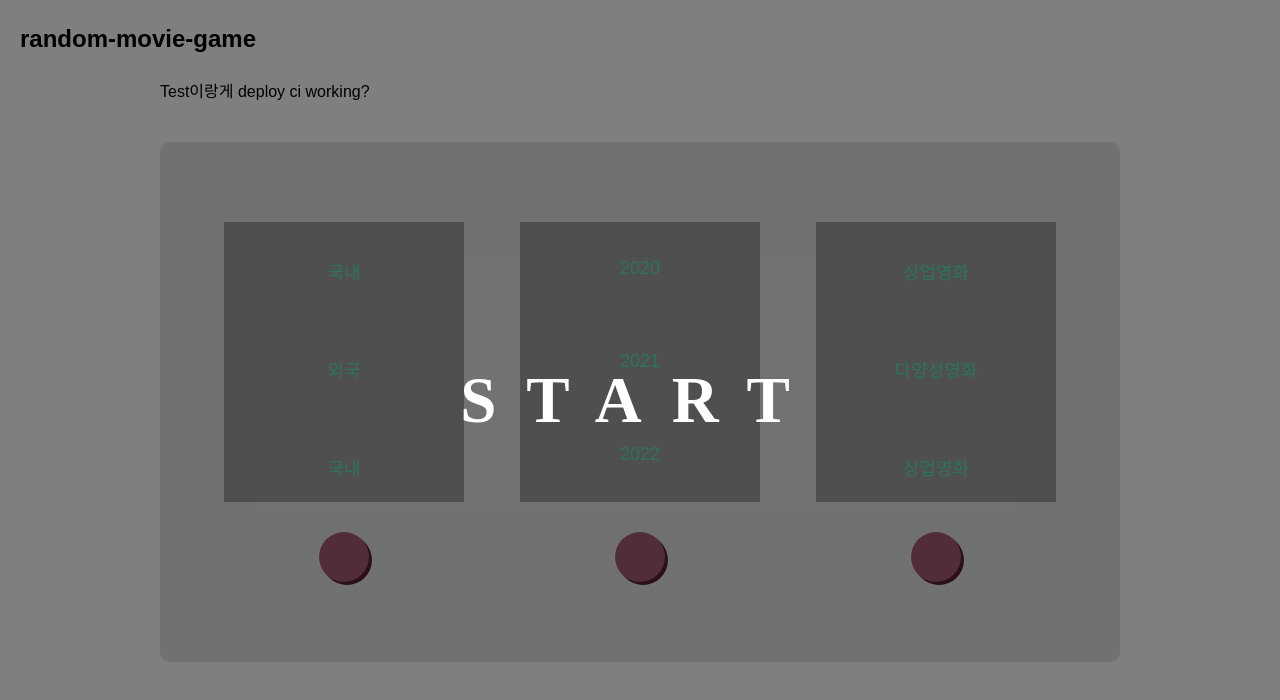
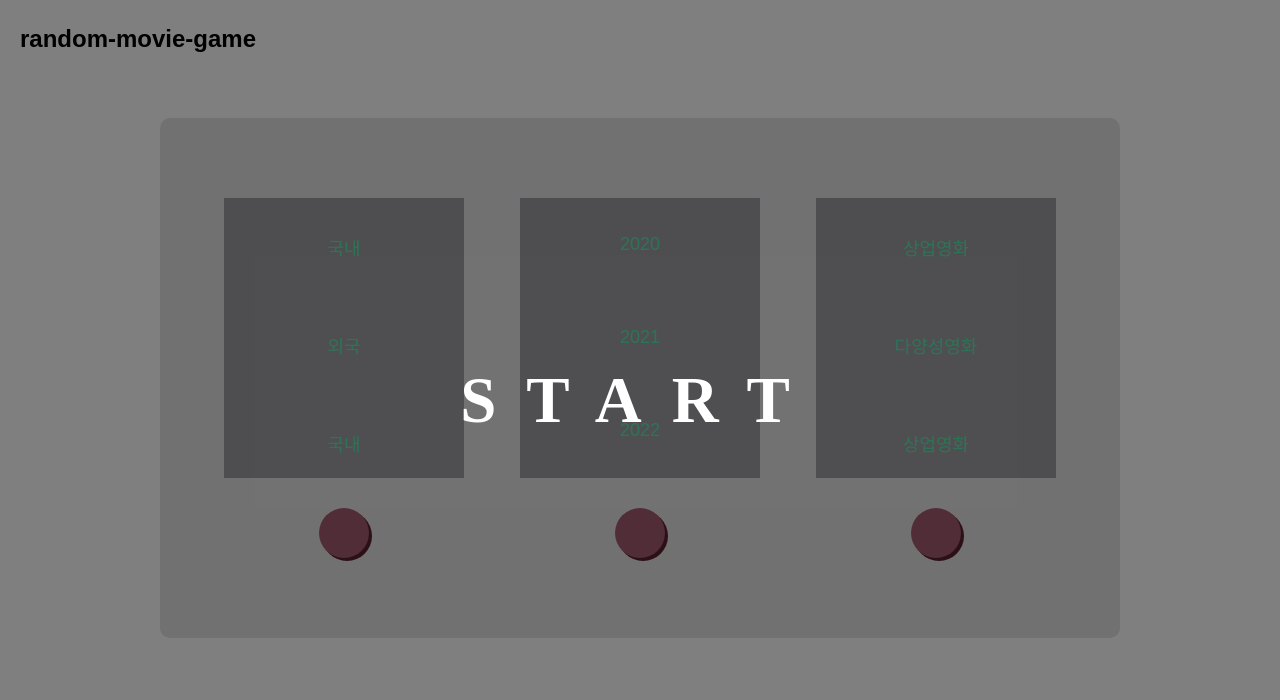
Before and after one commit to Moondoyeon/random-movie-game, a React (Create React App) app: page / in a window 1280 px wide. Shown: the top 700 px of the page. Built offline with nearby package versions, Linux system fonts and the light colour scheme; no server answers; a web font is replaced by a local one.

Commit message:
chore(CD): build 주석제거, 최종 CD 테스트

```diff
--- a/src/pages/MovieGame.tsx
+++ b/src/pages/MovieGame.tsx
@@ -9,7 +9,6 @@ import MovieErrorFallback from 'libs/components/@helper/ErrorBoundary/MovieError
 import { Suspense } from 'react';
 import Loading from 'libs/components/@common/Loading';
 import BackDrop from 'libs/components/@common/BackDrop';
-import Test from './Test';
 
 function MovieGame() {
   const {
@@ -24,7 +23,6 @@ function MovieGame() {
 
   return (
     <section>
-      <Test />
       {isFirstEntry && (
         <BackDrop whiteBoard={false}>
           <Button onClick={startSpinning} css={startButton}>
--- a/src/pages/Test.tsx
+++ /dev/null
@@ -1,3 +0,0 @@
-export default function Test() {
-  return <div>Test이랑게 deploy ci working?</div>;
-}
```
